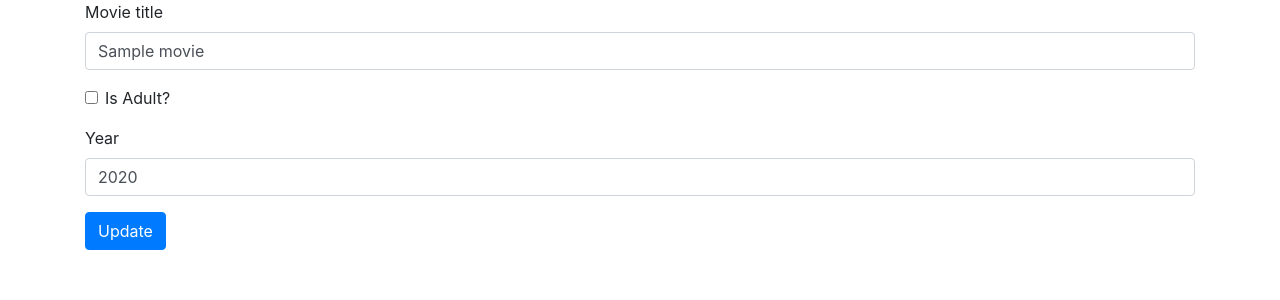
After one commit to Jedi18/MovieRecommender, a Django app: template recommender/templates/recommender/updatemovie.html in a window 1280 px wide. The commit adds this page. Shown: the top 300 px of the page. Run offline with Django 3.2, Linux system fonts and the light colour scheme; the template is opened without the code that fills it: most values are stand-ins (such as "Sample title", 1, 10 or a date in 2020); some libraries are stand-ins or nearby versions.

Commit message:
Added update movie

```diff
--- a/recommender/templates/recommender/similar.html
+++ b/recommender/templates/recommender/similar.html
@@ -6,7 +6,7 @@
 Similar movies!
 <ul class="list-group">
     {% for movie in movies %}
-      <li class="list-group-item">{{movie.title}}</a></li>
+      <li class="list-group-item"><a href="{% url 'movie' %}?movie_id={{movie.movie_id}}">{{movie.title}}</a></li>
     {% endfor %}
   </ul>
 {% endblock %}
--- /dev/null
+++ b/recommender/templates/recommender/updatemovie.html
@@ -0,0 +1,23 @@
+{% extends "recommender/base.html" %}
+
+{% block title %}Movie Recommender - Update Movie{% endblock %}
+
+{% block body %}
+<form action="{% url 'updatemovie' %}" method="post">
+    {% csrf_token %}
+    <input type="hidden" name="movie_id" value="{{movie.movie_id}}">
+    <div class="form-group">
+        <label for="inputTitle">Movie title</label>
+        <input name="title"  type="text" class="form-control" id="inputTitle" value="{{movie.title}}" aria-describedby="titleHelp" placeholder="Enter movie title">
+    </div>
+    <div class="form-group form-check">
+        <input name="isadult" type="checkbox" class="form-check-input" id="inputIsAdult" {% if movie.is_adult %}checked{% endif %}>
+        <label class="form-check-label" for="inputIsAdult">Is Adult?</label>
+    </div>
+    <div class="form-group">
+        <label for="inputYear">Year</label>
+        <input name="year"  type="text" class="form-control" id="inputYear" value="{{movie.year}}" placeholder="Enter year of release">
+    </div>
+    <button type="submit" class="btn btn-primary">Update</button>
+</form>
+{% endblock %}
--- a/recommender/urls.py
+++ b/recommender/urls.py
@@ -7,5 +7,8 @@ urlpatterns = [
     path('search', views.search, name='search'),
     path('movie', views.movie, name='movie'),
     path('similar', views.similar, name='similar'),
-    path('addmovie', views.addmovie, name='addmovie')
+    path('addmovie', views.addmovie, name='addmovie'),
+    path('deletemovie', views.deletemovie, name='deletemovie'),
+    path('updatemovie', views.updatemovie, name='updatemovie'),
+    path('success', views.success, name='success')
 ]
```
Also changed, not shown: recommender/templates/recommender/movie.html (+12 -0 lines), recommender/views.py (+40 -0 lines).
